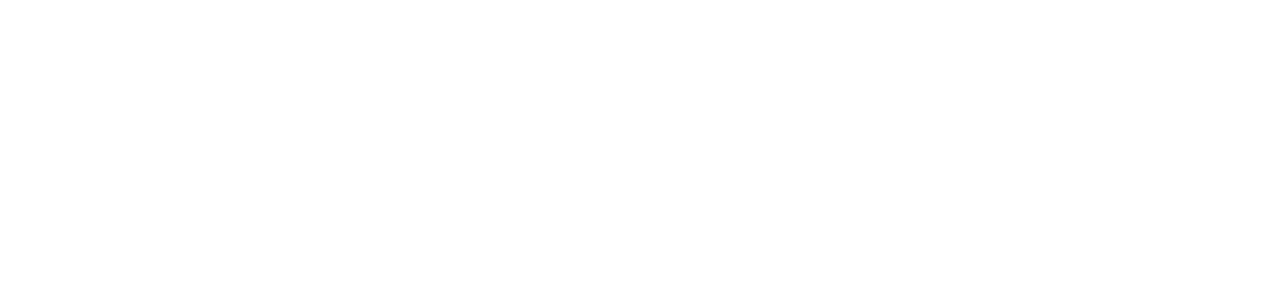
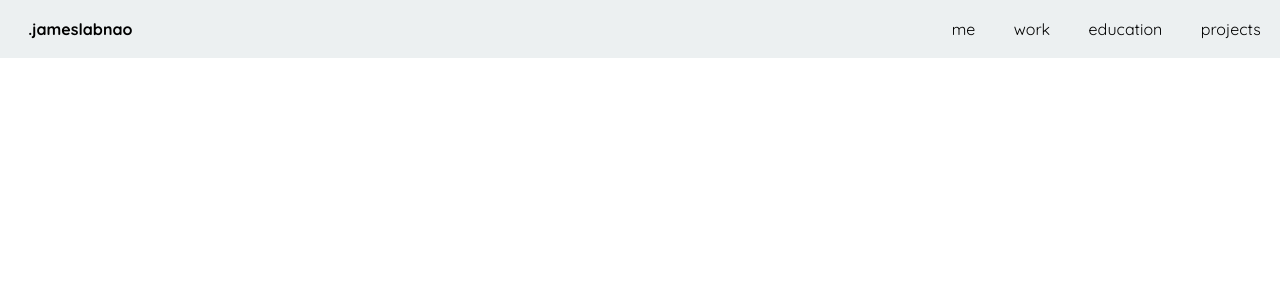
Before and after one commit to cleverbot026/portfolio-v1, a React (Create React App) app: page / in a window 1280 px wide. Shown: the top 300 px of the page. Built offline with nearby package versions, Linux system fonts and the light colour scheme.

Commit message:
added markup for menu bar

```diff
--- a/src/App.css
+++ b/src/App.css
@@ -1,4 +1,8 @@
+@import url('https://fonts.googleapis.com/css2?family=Quicksand:wght@300;400;500;515;600;700&display=swap');
+
 .App {
+  font-family: 'Quicksand', sans-serif;
+  background-color: #ecf0f1;
   text-align: center;
 }
 
@@ -14,7 +18,7 @@
 }
 
 .App-header {
-  background-color: #282c34;
+  background-color: #ecf0f1;
   min-height: 100vh;
   display: flex;
   flex-direction: column;
--- a/src/App.js
+++ b/src/App.js
@@ -2,10 +2,14 @@
 // import logo from './logo.svg';
 import './App.css';
 // import { motion } from 'framer-motion';
+import Menu from './components/Menu/Menu'
 
 function App() {
   return (
     <div className="App">
+      <Menu/>
+
+
     </div>
   );
 }
--- /dev/null
+++ b/src/components/Menu/Menu.js
@@ -0,0 +1,17 @@
+import React from 'react'
+import './MenuStyle.css'
+
+    const Menu = () => {
+
+        return(
+            <nav className='menu'>
+                <div className={'menu-item brand'}><a>.jameslabnao</a></div>
+                <div className='menu-item'><a>me</a></div>
+                <div className='menu-item'><a>work</a></div>
+                <div className='menu-item'><a>education</a></div>
+                <div className='menu-item'><a>projects</a></div>
+            </nav>
+        )
+    };
+
+    export default Menu
--- /dev/null
+++ b/src/components/Menu/MenuStyle.css
@@ -0,0 +1,42 @@
+.menu {
+
+    display: flex;
+    justify-content: space-around;
+    background-color: #ecf0f1;
+
+}
+
+.menu-item {
+    background-color: #ecf0f1;
+    color: black;
+    padding: 1.5%;
+    flex-grow: 0;
+
+}
+
+.brand {
+
+    flex-grow: 2;
+    text-align: left;
+}
+
+.brand a {
+    padding-left: 1%;
+    font-weight: bold;
+}
+
+.brand a:hover {
+
+    color: #99E1D9;
+}
+
+a {
+    text-decoration: none;
+    color: black;
+}
+
+a:hover {
+
+    color: #FF3562;
+
+}
```
